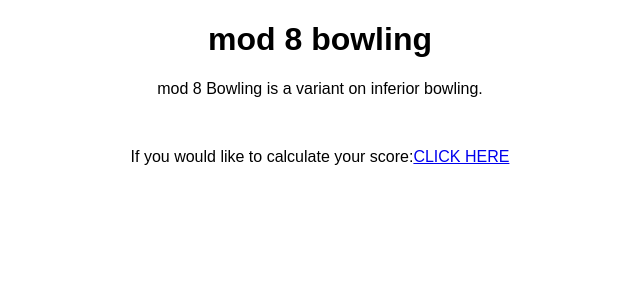
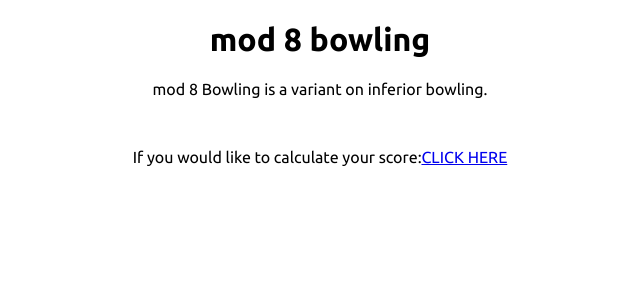
Before and after one commit to troywiegand/mod8bowling, a React (Create React App) app: page /about in a window 1280 px wide. Shown: the top 300 px of the page, without its empty margins (320-960 px from the left). Built offline with nearby package versions, Linux system fonts and the light colour scheme.

Commit message:
Update the base font for the site

```diff
--- a/src/index.css
+++ b/src/index.css
@@ -1,7 +1,9 @@
+@import url('https://fonts.googleapis.com/css?family=Ubuntu:400,700');
+
 body {
   margin: 0;
   padding: 0;
-  font-family: sans-serif;
+  font-family: Ubuntu, sans-serif;
 }
 
 input[type="number"] {
```
